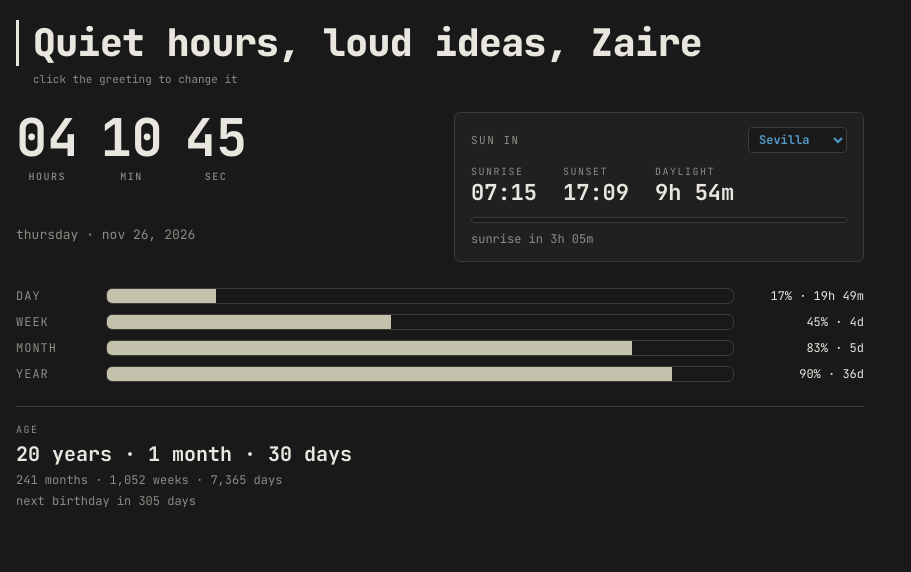
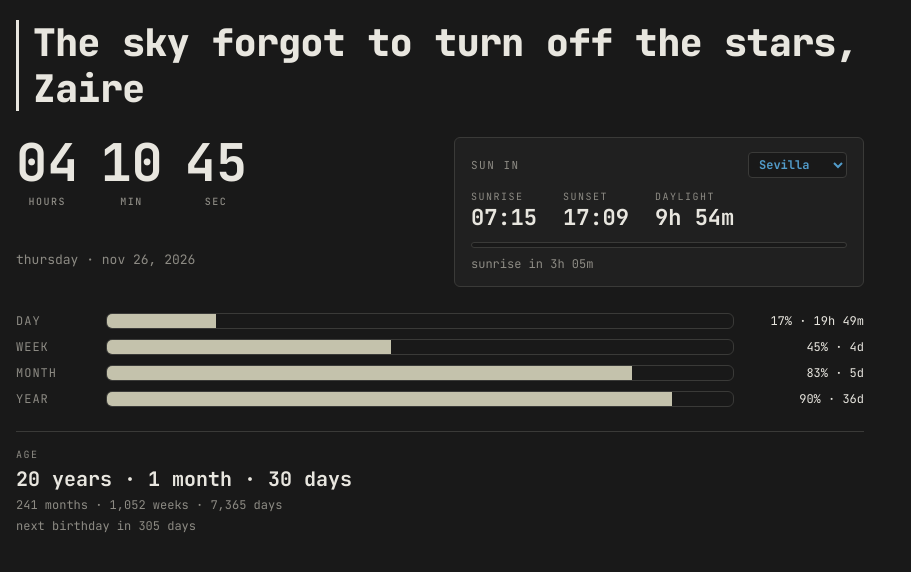
Before and after one commit to zairecarald/Notion-Widgets, a plain HTML site: page index.html in a window 1280 px wide. Shown: the whole page, without its empty margins (0-911 px from the left). Drawn offline with Linux system fonts and the light colour scheme.

Commit message:
Add files via upload

```diff
--- a/index.html
+++ b/index.html
@@ -23,8 +23,7 @@
   main{max-width:880px;margin:0;padding:20px 16px 28px}
 
   #greet{font-weight:800;font-size:clamp(22px,4.6vw,38px);line-height:1.2;letter-spacing:-.5px;cursor:pointer;
-         padding-left:14px;border-left:3px solid var(--text);margin-bottom:6px}
-  .hint{color:var(--muted);font-size:11px;margin:0 0 26px 17px}
+         padding-left:14px;border-left:3px solid var(--text);margin-bottom:26px}
 
   .row{display:grid;grid-template-columns:1fr 1fr;gap:28px;margin-bottom:26px}
   @media(max-width:640px){.row{grid-template-columns:1fr;gap:20px}}
@@ -65,7 +64,6 @@
 <body>
 <main>
   <h1 id="greet" title="click for another greeting"></h1>
-  <p class="hint">click the greeting to change it</p>
 
   <section class="row">
     <div class="clock">
@@ -129,9 +127,25 @@ const GREETINGS = {
     "Quiet hours, loud ideas, {name}",
     "The world is asleep. You’re the main character, {name}",
     "Even the moon is yawning, {name}",
-    "Night owl mode: activated, {name}"
+    "Night owl mode: activated, {name}",
+    "The dark is just the sky showing its work, {name}",
+    "Somewhere a clock is whispering secrets, {name}",
+    "The city dreams out loud and you’re listening, {name}",
+    "Insomnia is just the universe leaving the door open, {name}",
+    "The streetlights are keeping your secrets, {name}",
+    "Wide awake in the velvet hours, {name}",
+    "Constellations are clocking in for the night shift, {name}",
+    "The hour of ghosts and good ideas, {name}",
+    "Silence has a frequency, and you’re tuned to it, {name}",
+    "The night is a cathedral and you’re its only candle, {name}",
+    "Three a.m. philosophers, assemble. Hello, {name}",
+    "Moonlight is the cheapest lamp, {name}",
+    "The sky forgot to turn off the stars, {name}",
+    "Dawn is still packing its bags, {name}",
+    "Between yesterday and tomorrow there is you, {name}",
+    "Even the shadows are tiptoeing around you, {name}"
   ],
-  morning: [      // 06:00 - 11:59
+  morning: [   // 06:00 - 11:59
     "Rise and conquer, {name}",
     "The sun clocked in early for you, {name}",
     "Fresh day, fresh save file, {name}",
@@ -139,34 +153,100 @@ const GREETINGS = {
     "Coffee first, destiny second, {name}",
     "New quest unlocked, {name}",
     "The day is a blank page, {name}",
-    "Wake up and be mildly legendary, {name}"
+    "Wake up and be mildly legendary, {name}",
+    "The horizon just poured you a cup of gold, {name}",
+    "Dawn spilled its paint across the sky for you, {name}",
+    "A brand new day, still wrapped, {name}",
+    "The morning hums and you are its melody, {name}",
+    "Light climbs the walls to say hello, {name}",
+    "Today is a rumor of greatness, {name}",
+    "The rooster is overrated, the sunrise is for you, {name}",
+    "Open the curtains, open the chapter, {name}",
+    "The world rebooted overnight. You’re welcome, {name}",
+    "Sunrise doesn’t ask permission, neither should you, {name}",
+    "Morning dew, morning crew, {name}",
+    "The sky is blushing at how good today looks, {name}",
+    "Yesterday is a closed book. Page one awaits, {name}",
+    "The day yawns, stretches, and looks at you, {name}",
+    "Dawn light, quiet courage, {name}",
+    "Another sunrise, another excuse to shine, {name}",
+    "Today’s forecast: ambition with scattered brilliance, {name}"
   ],
-  midday: [    // 12:00 - 15:59
+  midday: [   // 12:00 - 15:59
     "High noon, {name}. Make it count",
     "The sun is at its peak and so are you, {name}",
     "Refuel, {name}. Heroes eat lunch too",
     "Halfway through the day, {name}. Keep the momentum",
     "Lunch break loading, {name}",
     "Main quest continues, {name}",
-    "Midday already? Time flies when you’re winning, {name}"
+    "Midday already? Time flies when you’re winning, {name}",
+    "The sun stands directly above your plans, {name}",
+    "Shadows are shortest when you stand tallest, {name}",
+    "The day balances on the tip of noon, {name}",
+    "Gold light, sharp focus, {name}",
+    "The clock hands are shaking yours, {name}",
+    "Noon sings and the afternoon is listening, {name}",
+    "The sky is wide open and so are your options, {name}",
+    "Peak daylight, peak potential, {name}",
+    "Half a day behind you, half a legend ahead, {name}",
+    "The sun is showing off again, {name}",
+    "Bright hours are for bold moves, {name}",
+    "Even the shadows are taking a lunch break, {name}",
+    "Heat shimmers, ideas simmer, {name}",
+    "The afternoon is a runway, {name}",
+    "Midday has the whole sky as its stage, {name}",
+    "Keep the engine humming, {name}"
   ],
-  evening: [       // 16:00 - 20:59
+  evening: [   // 16:00 - 20:59
     "Golden hour has your name on it, {name}",
     "Still plenty of daylight to use, {name}",
     "The sun is leaning on the horizon, {name}",
     "Sidequests are optional, {name}. The vibes are not",
     "The day is winding down, you’re not, {name}",
     "Soft light, sharp mind, {name}",
-    "Evening, {name}. One more good move?"
+    "Evening, {name}. One more good move?",
+    "The sky is melting into honey and rose, {name}",
+    "Amber light on everything you’ve built today, {name}",
+    "The sun is taking a slow, dramatic bow, {name}",
+    "Dusk paints in warm colors, {name}",
+    "Long shadows, longer ambitions, {name}",
+    "The horizon is blushing, {name}",
+    "The day exhales and you may as well, {name}",
+    "Twilight is knocking, bring your best ideas, {name}",
+    "The light is leaving gracefully, take notes, {name}",
+    "Evening spills over the rooftops, {name}",
+    "A sky like a half-finished poem, {name}",
+    "Sunset is the day’s encore, {name}",
+    "The clouds are dressed in copper tonight, {name}",
+    "Daylight is a rental, use it wisely, {name}",
+    "Closing arguments of the sun, {name}",
+    "Violet edges on the afternoon, {name}"
   ],
-  night: [       // 21:00 - 23:59
+  night: [   // 21:00 - 23:59
     "Time to power down the engines, {name}",
     "The night is young and so are you, {name}",
     "Lights low, mind high, {name}",
     "Welcome back to the calm, {name}",
     "Close the day like a legend, {name}",
     "The moon is clocking in, {name}",
-    "Good night soon, {name}. You earned it"
+    "Good night soon, {name}. You earned it",
+    "The stars are unrolling their carpet, {name}",
+    "The sky changed into its velvet coat, {name}",
+    "Night arrives wearing constellations, {name}",
+    "The day folds itself away, {name}",
+    "Fireflies of thought are waking up, {name}",
+    "Dim the world, brighten the mind, {name}",
+    "The moon is rehearsing its silver speech, {name}",
+    "A blanket of dark, stitched with stars, {name}",
+    "Lamps on, worries off, {name}",
+    "The city turns its lights into constellations, {name}",
+    "Let the evening hum its lullaby, {name}",
+    "You carried the whole day. Set it down, {name}",
+    "Nightfall: the world’s softest notification, {name}",
+    "Somewhere the sunset is still lingering, {name}",
+    "The dark is gentle tonight, {name}",
+    "Every star is a tiny reason to rest, {name}",
+    "Tonight belongs to the quiet ones, {name}"
   ]
 };
 
```
Also changed, not shown: music.html (+3 -2 lines).
